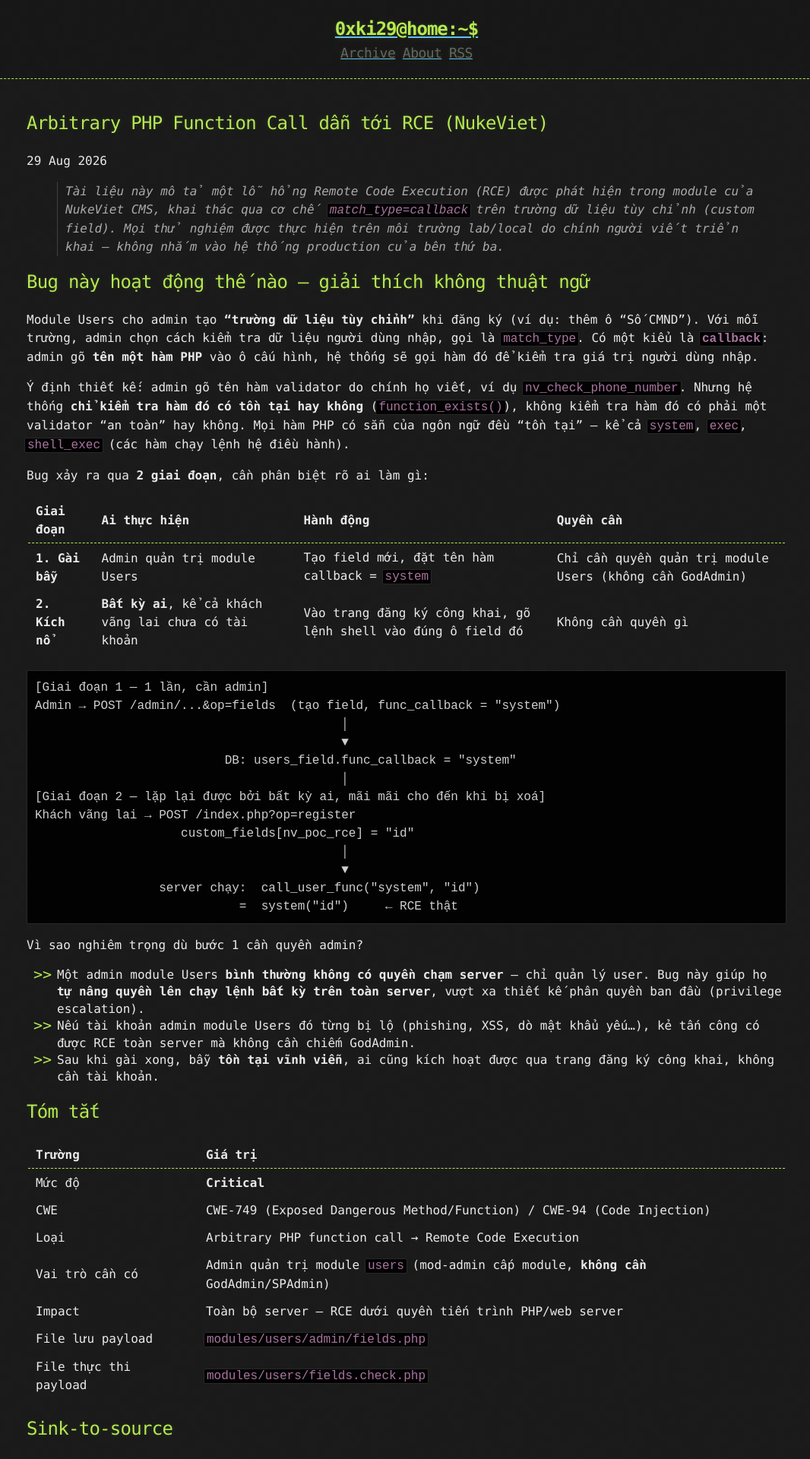
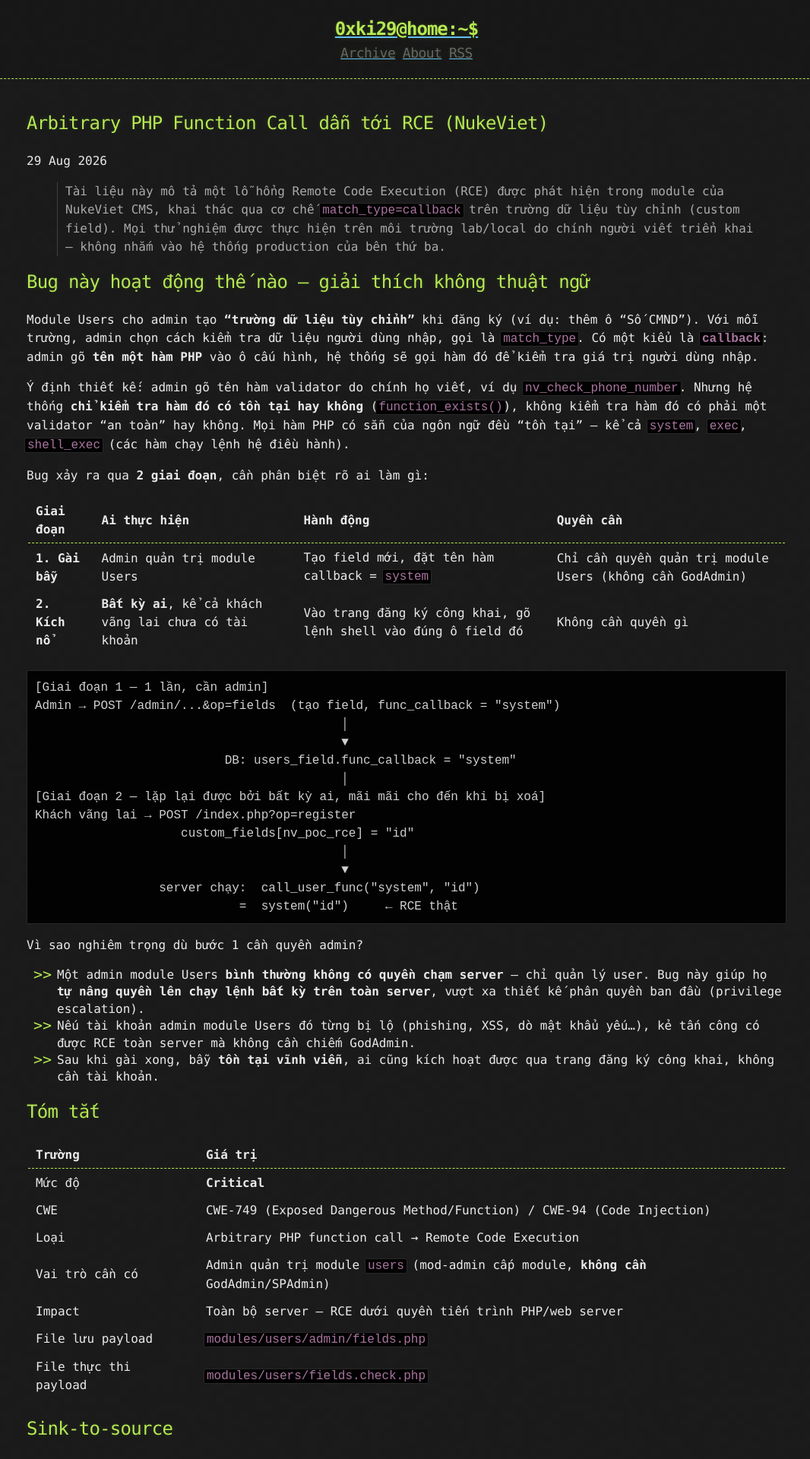
Before and after one commit to 0xki29/blog, a Jekyll site: the page built from _posts/2026-08-30-nukeviet-arbitrary-callback-rce.md, in a window 1280 px wide. Shown: the top 1920 px of the page at 76% size, without its empty margins (105-1171 px from the left). Built offline with Jekyll 4.4.1, drawn with Linux system fonts in a browser that asks for light colours.

```diff
--- a/_posts/2026-08-30-nukeviet-arbitrary-callback-rce.md
+++ b/_posts/2026-08-30-nukeviet-arbitrary-callback-rce.md
@@ -5,7 +5,8 @@ date: 2026-08-30 00:00:00 +0700
 categories: [Security, PHP, RCE]
 ---
 
-> *Tài liệu này mô tả một lỗ hổng Remote Code Execution (RCE) được phát hiện trong module của NukeViet CMS, khai thác qua cơ chế `match_type=callback` trên trường dữ liệu tùy chỉnh (custom field). Mọi thử nghiệm được thực hiện trên môi trường lab/local do chính người viết triển khai — không nhắm vào hệ thống production của bên thứ ba.*
+> Tài liệu này mô tả một lỗ hổng Remote Code Execution (RCE) được phát hiện trong module của NukeViet CMS, khai thác qua cơ chế `match_type=callback` trên trường dữ liệu tùy chỉnh (custom field). Mọi thử nghiệm được thực hiện trên môi trường lab/local do chính người viết triển khai — không nhắm vào hệ thống production của bên thứ ba.
+
 
 ## [](#header-0) Bug này hoạt động thế nào — giải thích không thuật ngữ
 
```
